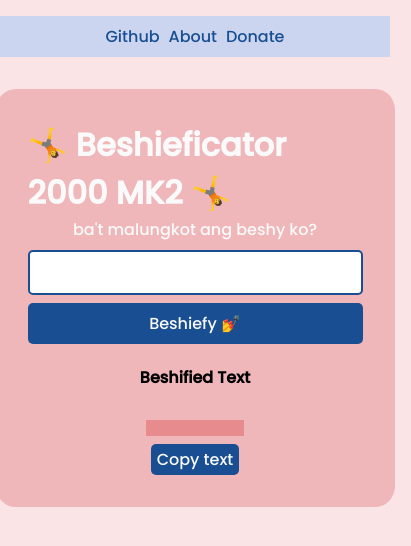
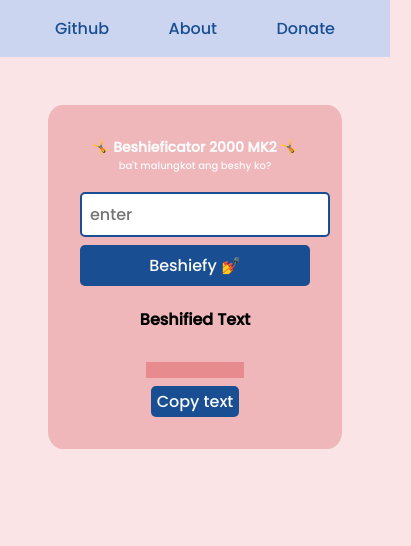
Before and after one commit to KenPrz/beshieficator, a plain HTML site: page index.html in a window 390 px wide. Shown: the whole page, 411 px wide, since content can reach past the window. Drawn offline with Linux system fonts and the light colour scheme.

Commit message:
added mediequery

```diff
--- a/index.html
+++ b/index.html
@@ -23,7 +23,7 @@
                 <p>ba't malungkot ang beshy ko?</p>
                 <form id="sentenceForm">
                     <div>
-                        <input type="text" id="sentenceInput" required>
+                        <input type="text" placeholder="enter" id="sentenceInput" required>
                     </div>
                     <button type="submit">Beshiefy 💅</button>
                 </form>
--- a/style.css
+++ b/style.css
@@ -23,8 +23,10 @@ body {
 .nav ul {
     display: flex;
     justify-content: space-between;
-    padding: .5em;
+    padding: 1em;
+    margin: 0;
 }
+
 
 .nav a {
     text-decoration: none;
@@ -43,12 +45,14 @@ body {
 }
 
 .main {
+    padding: 2em;
     display: flex;
     flex-direction: column;
     align-items: center;
 }
 
-h1,p {
+h1,
+p {
     color: #FAFAFB;
     margin: 0;
     padding-top: 0;
@@ -64,12 +68,14 @@ h1,p {
     flex-direction: column;
     align-items: center;
 }
-.beshified{
+
+.beshified {
     max-width: 50%;
     display: flex;
     flex-direction: column;
     align-items: center;
 }
+
 .beshified-container {
     margin-top: .5em;
     padding: .5em;
@@ -77,9 +83,10 @@ h1,p {
     width: 75%;
 }
 
-#sentenceForm{
+#sentenceForm {
     padding-top: .5em;
 }
+
 /* Style the input field */
 #sentenceInput {
     padding: 0.5rem;
@@ -103,11 +110,12 @@ h1,p {
 }
 
 /* Change the submit button color on hover */
-#sentenceForm button[type="submit"]:hover,#copyTextButton:hover {
+#sentenceForm button[type="submit"]:hover,
+#copyTextButton:hover {
     background-color: #3c5f8a;
 }
 
-#copyTextButton{
+#copyTextButton {
     margin-top: .5em;
     padding: .2em;
     width: 80%;
@@ -119,7 +127,37 @@ h1,p {
     cursor: pointer;
     transition: .5s ease;
 }
-#copiedText{
+
+#copiedText {
     font-size: 16px;
     color: green;
 }
+
+/* CSS for mobile screens */
+@media (max-width: 600px) {
+
+    h1{
+        font-size: 14px;
+    }
+    p{
+        font-size: 10px;
+        padding-bottom: 1em;
+    }
+
+    .nav-container {
+        padding-left: 10%;
+        padding-right: 10%;
+    }
+
+    .form-container {
+        max-width: 90%;
+    }
+
+    .beshified {
+        max-width: 90%;
+    }
+
+    #sentenceInput {
+        width: 100%;
+    }
+}
```
